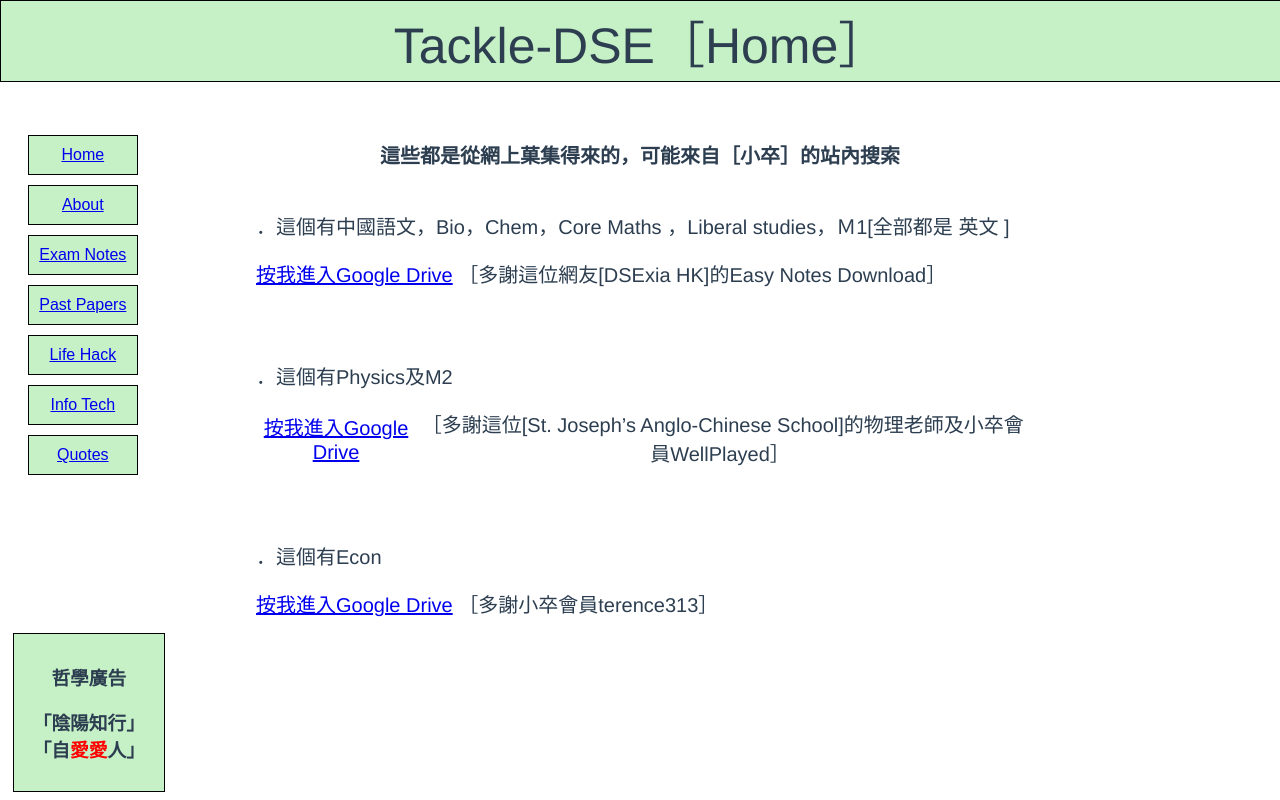
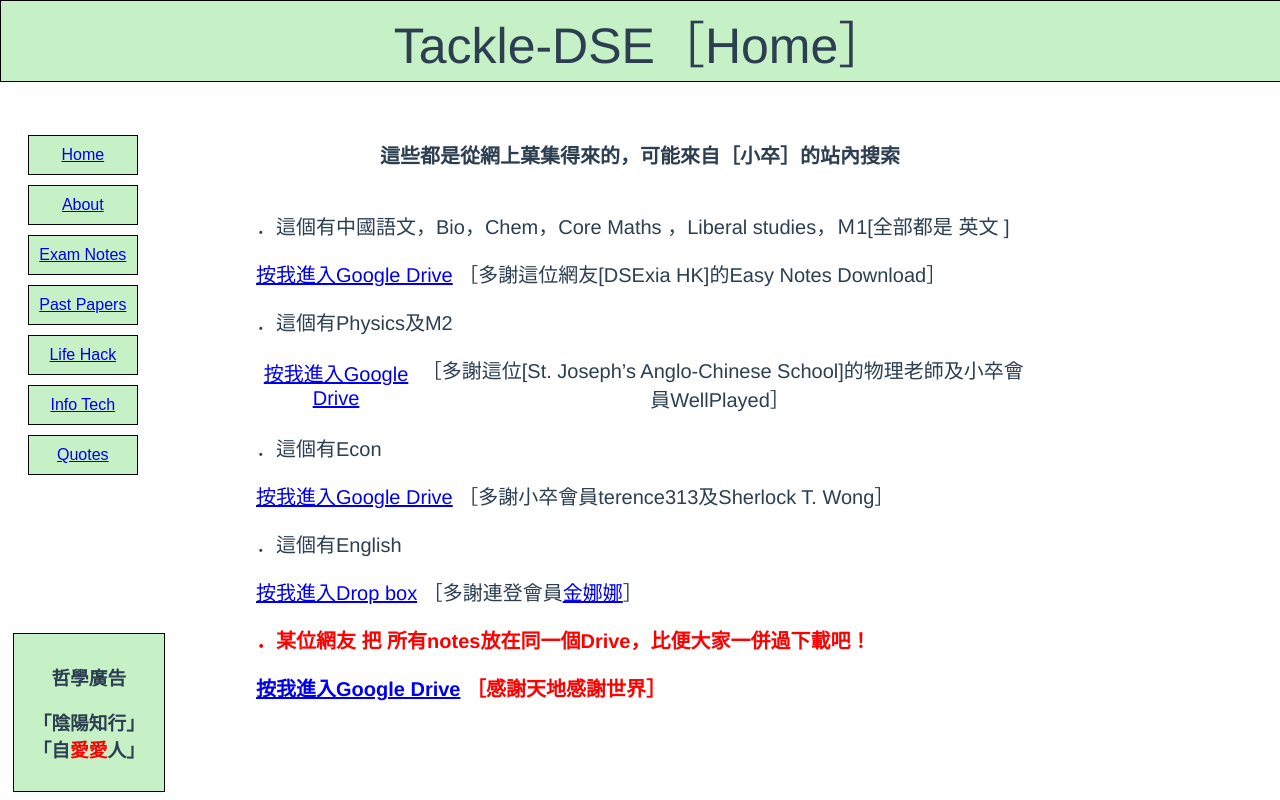
Before and after one commit to learnfromfail/tackle-the-exam, a Vue app: page /ExamNotes in a window 1280 px wide. Built offline with nearby package versions, Linux system fonts and the light colour scheme.

Commit message:
24/5/2021 commit

```diff
--- a/src/views/Exam.vue
+++ b/src/views/Exam.vue
@@ -3,14 +3,12 @@
     </p>
     <p class="left">{{content[1]}}<br>
     </p>
-
     <p class="left">
     <a target="blank"
     href="https://drive.google.com/drive/u/2/folders/10ZemZA56L_zVCq98c1Nd1NWSj9MbJhv8"
     >按我進入Google Drive</a>
     &nbsp;［多謝這位網友[DSExia HK]的Easy Notes Download］
     </p>
-    <br><br><br>
     <p class="left">
      ．這個有Physics及M2
     </p>
@@ -20,7 +18,6 @@
     >按我進入Google Drive</a>
     &nbsp;［多謝這位[St. Joseph’s Anglo-Chinese School]的物理老師及小卒會員WellPlayed］
     </p>
-    <br><br><br>
     <p class="left">
      ．這個有Econ
     </p>
@@ -28,9 +25,28 @@
     <a target="blank"
         href="https://drive.google.com/open?id=0Bz-HML99cdLTa2ZvejFWTkNhSlk"
     >按我進入Google Drive</a>
-    &nbsp;［多謝小卒會員terence313］
+    &nbsp;［多謝小卒會員terence313及Sherlock T. Wong］
     </p>
-    <br><br>
+    <p class="left">
+     ．這個有English
+    </p>
+    <p class="left">
+    <a target="blank"
+        href="https://www.dropbox.com/sh/qcm5vftbejqt0n3/AAAUwrLbYyDU9c7Vi8cLjYula?dl=0"
+    >按我進入Drop box</a>
+    &nbsp;［多謝連登會員<a target="blank"
+        href="https://lihkg.com/thread/1500572/page/1"
+    >金娜娜</a> ］
+    </p>
+    <p class="left" style="color: red;font-weight: bold;">
+     ．某位網友 把 所有notes放在同一個Drive，比便大家一併過下載吧！
+    </p>
+    <p class="left" style="color: red;font-weight: bold;">
+    <a target="blank"
+        href="https://drive.google.com/drive/u/0/folders/133aGG8zHaZjIXQ5wU91REMT_zLcHofPp"
+    >按我進入Google Drive</a>
+    &nbsp;［感謝天地感謝世界］
+    </p>
 </template>
 
 <script>
--- a/src/views/PastPapers.vue
+++ b/src/views/PastPapers.vue
@@ -7,7 +7,7 @@
       target="blank"
       href="https://drive.google.com/drive/folders/1vcrBvm7quJsG4uYpcF1NFmHAKXAEIDSg?usp=sharing"
       >按我進入Google Drive</a
-    >&nbsp;［多謝這位網友］
+    >&nbsp;［多謝這位網友提供的By-topic的PastPaper］
   </p>
   <p class="left">
     <a
@@ -16,6 +16,15 @@
       >&nbsp;HKCEE and HKALE Papers Collection</a
     >
     [公共資源]
+  </p>
+    <p class="left">
+    <a
+      target="blank"
+      href="https://drive.google.com/drive/folders/0By9lOB__2358WW5nY1RyTFhVQWM?usp=sharing"
+      >&nbsp;主要以HKDSE 2013前各位By-year的Past Paper</a
+    >
+    [按我進入Google Drive]
+    &nbsp;［多謝這位網友DreamHome Cloud］
   </p>
   <p class="content">
     <br />使用方法：<br /><br />Past
```
